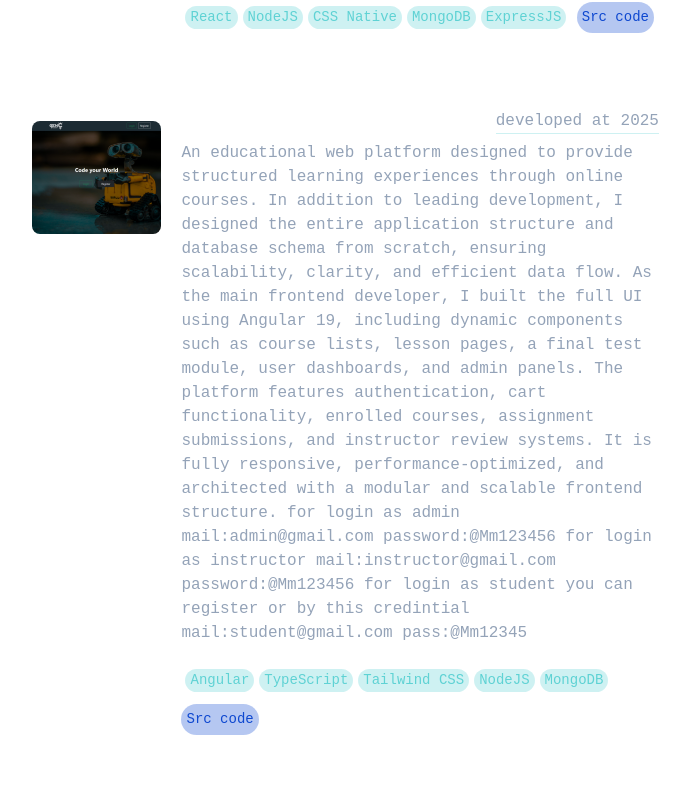
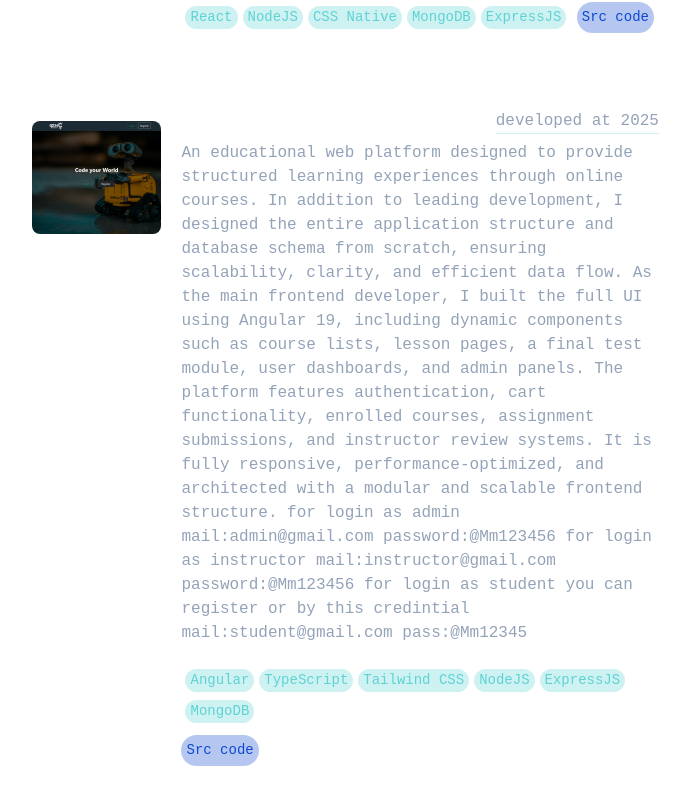
Before and after one commit to mo7amedfe/portfolio, an Angular app: page / in a window 1280 px wide. Shown: the part 2927-3732 px from the top of the page, without its empty margins (466-1155 px from the left). Built offline with nearby package versions, Linux system fonts and the light colour scheme.

Commit message:
Add skill in proj

```diff
--- a/src/app/projects/projects.component.ts
+++ b/src/app/projects/projects.component.ts
@@ -56,6 +56,7 @@ export class ProjectsComponent {
         'TypeScript',
         'Tailwind CSS',
         'NodeJS',
+'ExpressJS',
         'MongoDB',
       ],
     },
```
